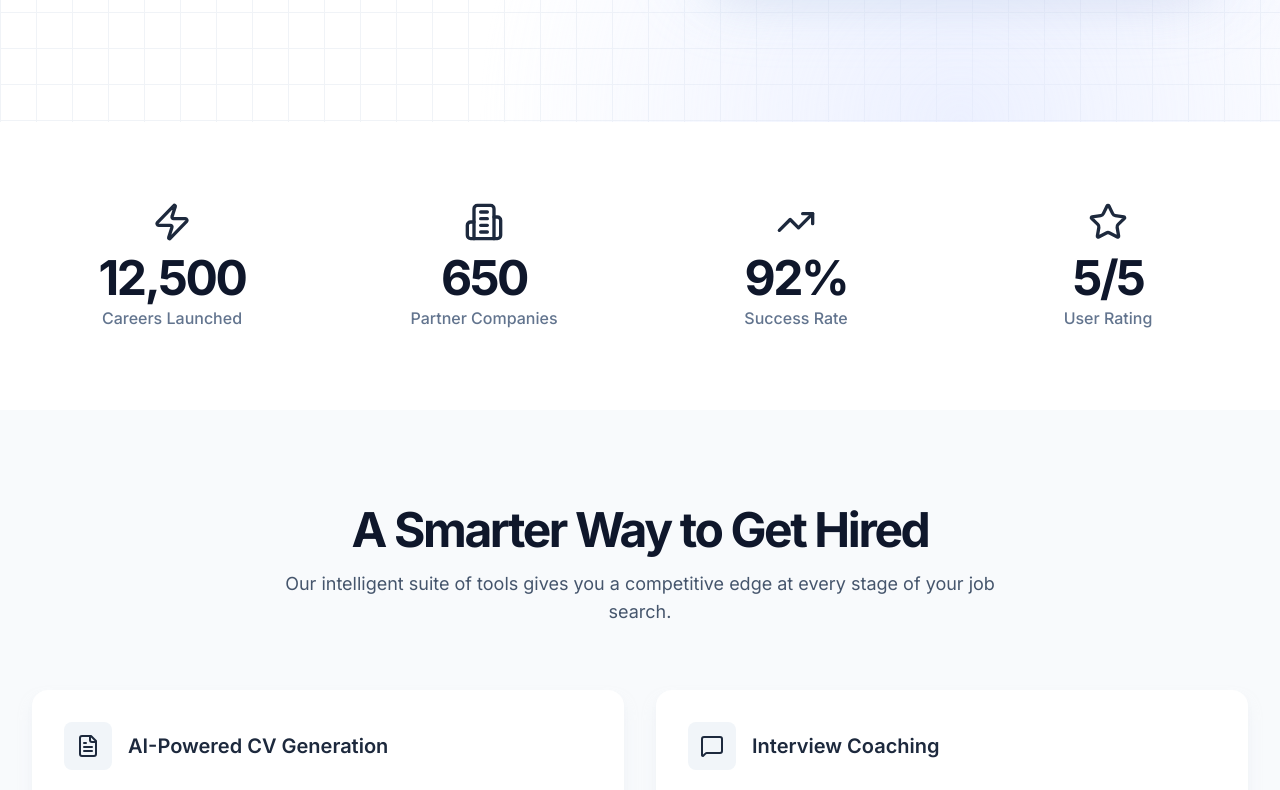
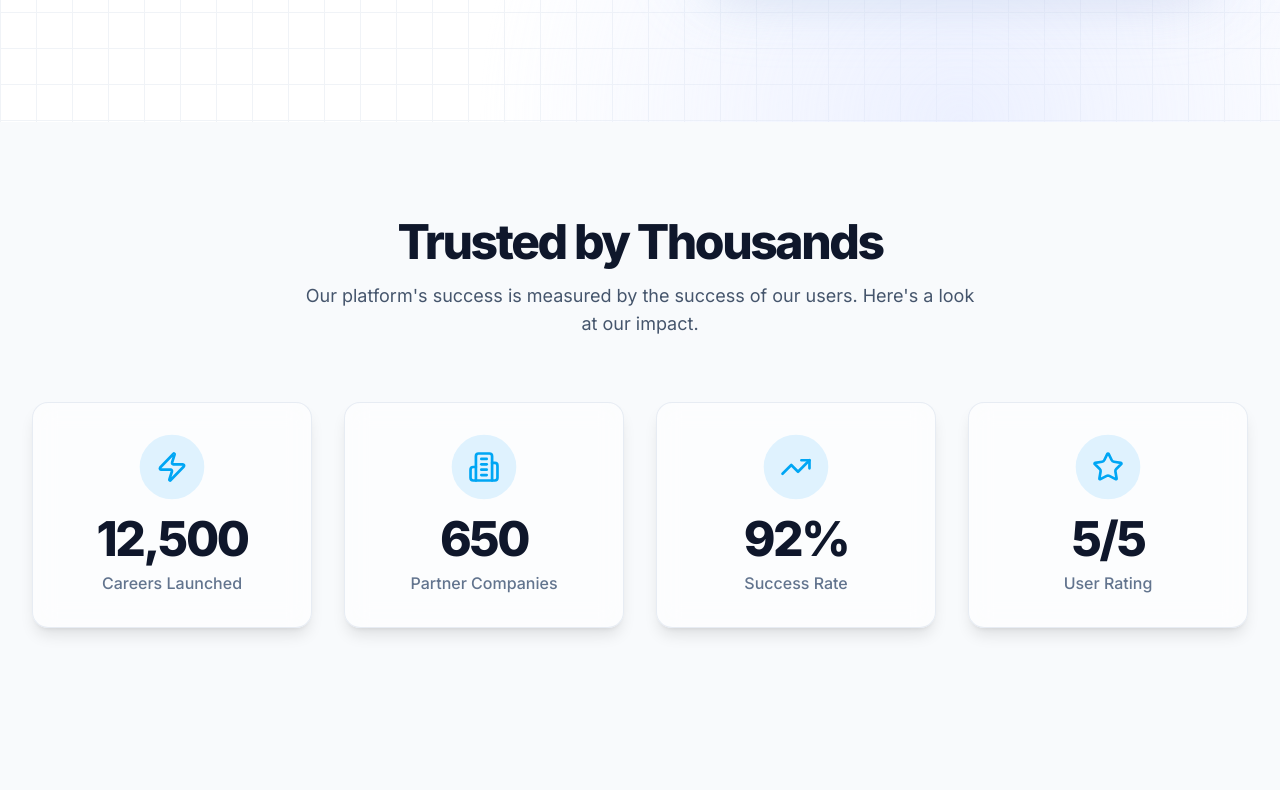
Before and after one commit to katmafalela/jobspark, a Next.js app: page / in a window 1280 px wide. Shown: the part 600-1390 px from the top of the page. Built offline with nearby package versions, Linux system fonts and the light colour scheme.

Commit message:
Updated Stats.tsx

```diff
--- a/src/components/sections/Stats.tsx
+++ b/src/components/sections/Stats.tsx
@@ -2,19 +2,24 @@
 
 import { motion } from "framer-motion";
 import { Zap, Building2, TrendingUp, Star } from "lucide-react";
-import AnimatedCounter from "../ui/AnimatedCounter";
+import AnimatedCounter from "../ui/AnimatedCounter"; // Assuming this component exists
 
 const containerVariants = {
   hidden: { opacity: 0 },
   visible: {
     opacity: 1,
-    transition: { staggerChildren: 0.15, delayChildren: 0.2 },
+    transition: { staggerChildren: 0.2, delayChildren: 0.2 },
   },
 };
 
 const itemVariants = {
-  hidden: { y: 20, opacity: 0 },
-  visible: { y: 0, opacity: 1, transition: { type: "spring" } },
+  hidden: { y: 30, opacity: 0, scale: 0.95 },
+  visible: {
+    y: 0,
+    opacity: 1,
+    scale: 1,
+    transition: { type: "spring", stiffness: 100, damping: 12 },
+  },
 };
 
 export const Stats = () => {
@@ -22,34 +27,64 @@ export const Stats = () => {
     { value: 12500, label: "Careers Launched", icon: Zap },
     { value: 650, label: "Partner Companies", icon: Building2 },
     { value: 92, suffix: "%", label: "Success Rate", icon: TrendingUp },
-    { value: 4.9, suffix: "/5", label: "User Rating", icon: Star },
+    { value: 4.9, suffix: "/5", label: "User Rating", icon: Star, precision: 1 },
   ];
 
   return (
-    <section className="py-20">
+    <section className="py-24 bg-slate-50">
       <div className="max-w-7xl mx-auto px-4 sm:px-6 lg:px-8">
+        <motion.div
+          initial={{ opacity: 0, y: 20 }}
+          whileInView={{ opacity: 1, y: 0 }}
+          viewport={{ once: true, amount: 0.5 }}
+          transition={{ duration: 0.5 }}
+          className="text-center mb-16"
+        >
+          <h2 className="text-4xl lg:text-5xl font-extrabold tracking-tighter text-slate-900 mb-4">
+            Trusted by Thousands
+          </h2>
+          <p className="text-lg text-slate-600 max-w-2xl mx-auto">
+            Our platform's success is measured by the success of our users.
+            Here's a look at our impact.
+          </p>
+        </motion.div>
+
         <motion.div
           variants={containerVariants}
           initial="hidden"
           whileInView="visible"
-          viewport={{ once: true, amount: 0.5 }}
-          className="grid grid-cols-2 md:grid-cols-4 gap-y-12 gap-x-8 text-center"
+          viewport={{ once: true, amount: 0.3 }}
+          className="grid grid-cols-1 sm:grid-cols-2 md:grid-cols-4 gap-8"
         >
           {stats.map((stat) => (
             <motion.div
               key={stat.label}
-              variants={itemVariants as any}
-              className="flex flex-col items-center"
+              variants={itemVariants}
+              className="relative group"
             >
-              <motion.div whileHover={{ scale: 1.1, y: -5 }}>
-                <stat.icon className="w-10 h-10 mb-3 text-neon-cyan drop-shadow-[0_0_8px_rgba(var(--neon-cyan-rgb),0.6)]" />
+              {/* Background Glow on Hover */}
+              <div className="absolute -inset-2 bg-gradient-to-br from-sky-200 to-indigo-200 rounded-2xl opacity-0 group-hover:opacity-70 transition-opacity duration-300 blur-xl"></div>
+
+              <motion.div
+                whileHover={{ scale: 1.05 }}
+                transition={{ type: "spring", stiffness: 300 }}
+                className="relative text-center bg-white/60 backdrop-blur-md border border-slate-200/80 p-8 rounded-2xl h-full flex flex-col items-center justify-center shadow-lg"
+              >
+                <motion.div
+                  animate={{ scale: [1, 1.05, 1] }}
+                  transition={{ duration: 2, repeat: Infinity, ease: "easeInOut" }}
+                  className="p-4 bg-sky-100 rounded-full mb-4"
+                >
+                  <stat.icon className="w-8 h-8 text-sky-500" />
+                </motion.div>
+
+                <div className="text-5xl font-extrabold tracking-tighter text-slate-900">
+                  <AnimatedCounter value={stat.value} suffix={stat.suffix} precision={stat.precision} />
+                </div>
+                <div className="text-slate-500 mt-2 font-medium">
+                  {stat.label}
+                </div>
               </motion.div>
-              <div className="text-4xl lg:text-5xl font-bold tracking-tighter text-slate-900">
-                <AnimatedCounter value={stat.value} suffix={stat.suffix} />
-              </div>
-              <div className="text-slate-500 mt-1 font-medium">
-                {stat.label}
-              </div>
             </motion.div>
           ))}
         </motion.div>
```
